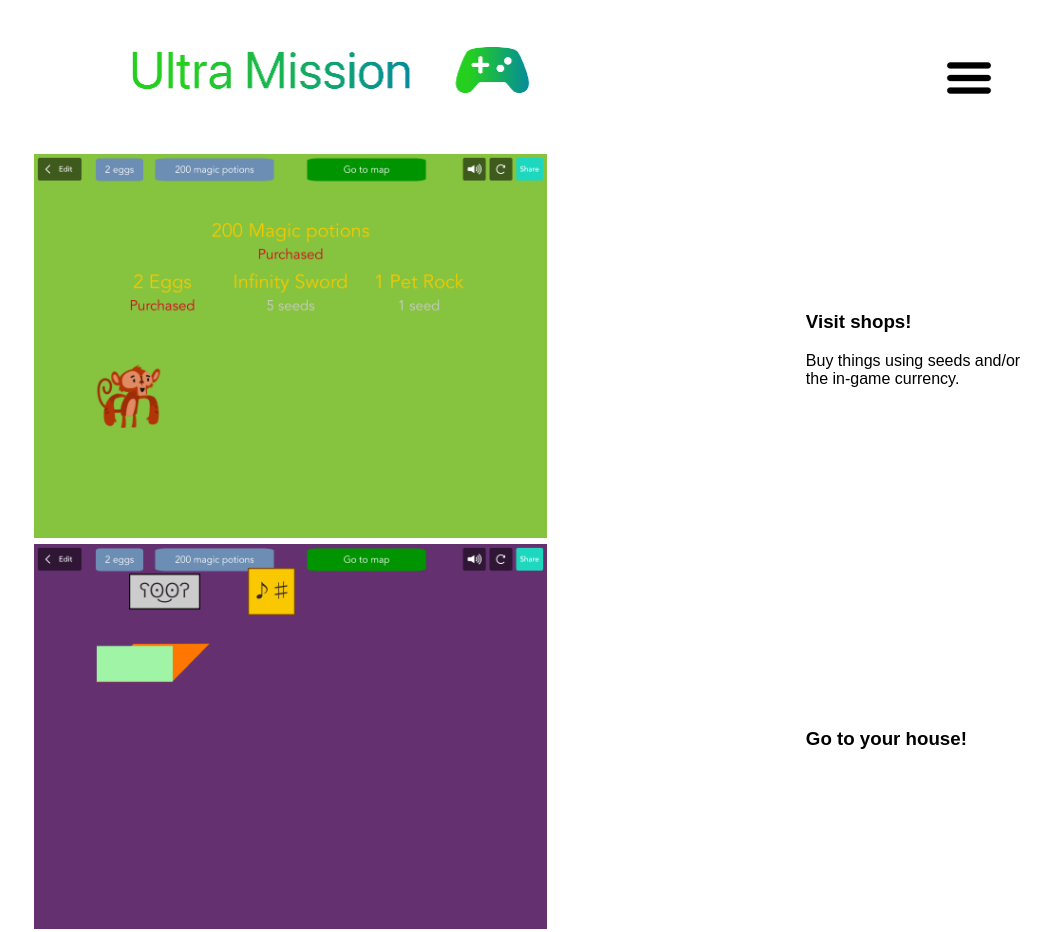
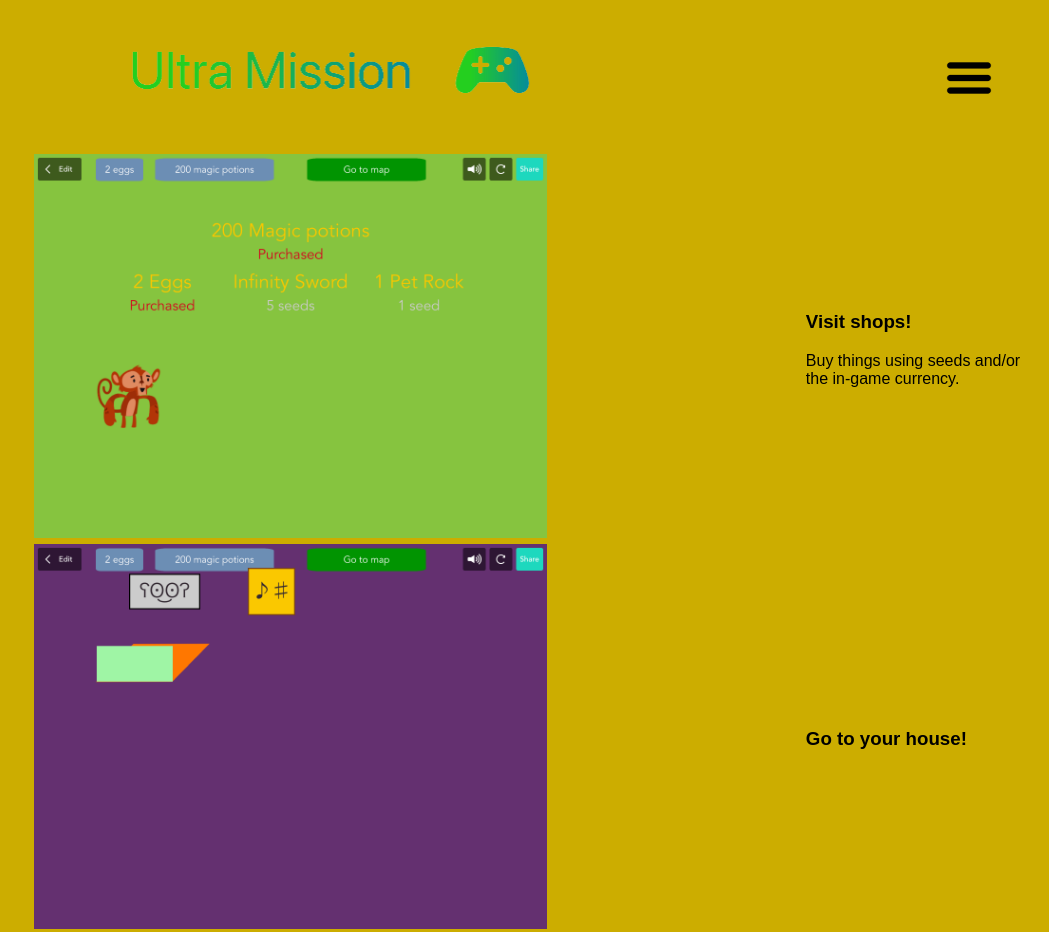
Before and after one commit to DogIcing/UltraMission, a plain HTML site: page index.html in a window 1280 px wide. Shown: the top 932 px of the page, without its empty margins (231-1280 px from the left). Drawn offline with Linux system fonts and the light colour scheme.

Commit message:
Update index.html

```diff
--- a/index.html
+++ b/index.html
@@ -3,7 +3,7 @@
 <head>
 <style>
   body {
-  background-image: <img src="962DE279-D76D-4902-A2E1-A98E1E0EBB23.png" alt="404 Error... please notify me on the HS forum">;
+  background-color:#ccad00;
 }
 
 .img {
```
